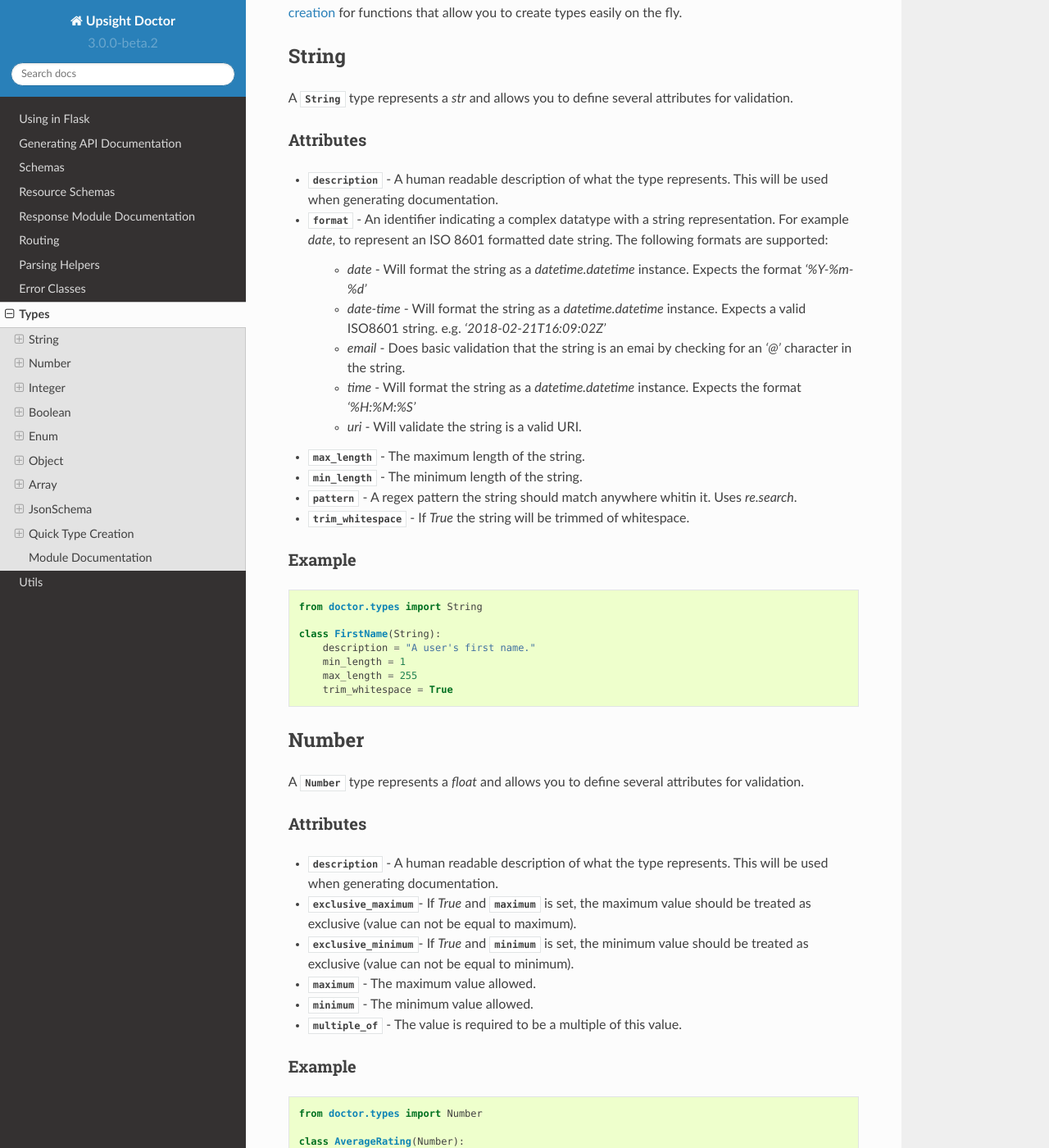
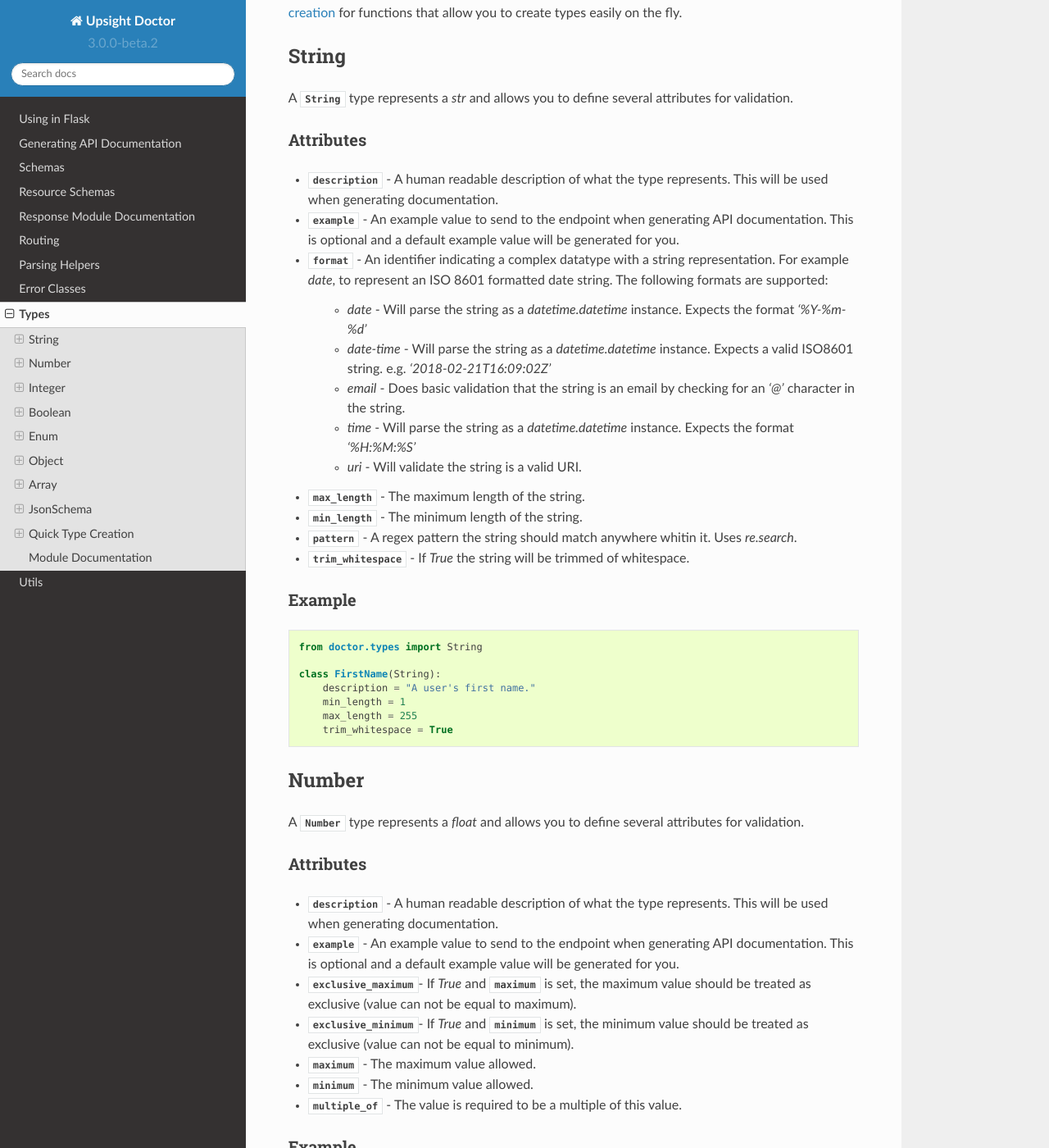
Before and after one commit to upsight/doctor, a Sphinx documentation site: the page built from docs/types.rst, in a window 1280 px wide and 1400 px high, scrolled down 204 px. Shown: the whole window at 82% size. Built offline with Sphinx 7.4.7 and the Read the Docs theme 2.0.0, drawn with Linux system fonts in a browser that asks for light colours; the version number is read from the project's files by our own code; some of the changed text lies outside the part shown.

Commit message:
Documentation fixes and addressing a few PR comments.

```diff
--- a/CHANGELOG.rst
+++ b/CHANGELOG.rst
@@ -8,8 +8,10 @@ V3.0.0-beta (2018-02-27)
 ------------------------
 
 - First beta release of 3.0. This is a backwards incompatible change.  It drops
-  support for python 2 and the usage of json schemas.  See the documentation
-  for more information.
+  support for python 2 and defining request parameters through the usage of json
+  schemas. It's still possible to use the json schemas from previous versions
+  of doctor to generate new doctor types using doctor.types.json_schema_type.
+  See the documentation for more information.
 
 v1.3.5 (2018-01-23)
 -------------------
--- a/docs/_logic_functions.rst
+++ b/docs/_logic_functions.rst
@@ -11,7 +11,7 @@ methods will be automatically generated for you based on your defined routes.
 The logic function signature will be used to determine what the request
 parameters are for the route/HTTP method and to determine which are required.
 Each parameter must specify a `type hint <https://docs.python.org/3/library/typing.html>`_
-which is a sublcass of one of the :ref:`builtin doctor types<doctor-types>`.
+which is a subclass of one of the :ref:`builtin doctor types<doctor-types>`.
 These types perform validation on the request parameters passed to the logic
 function. See :ref:`doctor-types` for more information.
 Any argument without a default value is considered required while others are
--- a/docs/types.rst
+++ b/docs/types.rst
@@ -20,17 +20,20 @@ Attributes
 
 * :attr:`~doctor.types.SuperType.description` - A human readable description
   of what the type represents.  This will be used when generating documentation.
+* :attr:`~doctor.types.SuperType.example` - An example value to send to the
+  endpoint when generating API documentation.  This is optional and a default
+  example value will be generated for you.
 * :attr:`~doctor.types.String.format` - An identifier indicating a complex
   datatype with a string representation. For example `date`, to represent an
   ISO 8601 formatted date string.  The following formats are supported:
 
-    * `date` - Will format the string as a `datetime.datetime` instance.  Expects
+    * `date` - Will parse the string as a `datetime.datetime` instance.  Expects
       the format `'%Y-%m-%d'`
-    * `date-time` - Will format the string as a `datetime.datetime` instance.
+    * `date-time` - Will parse the string as a `datetime.datetime` instance.
       Expects a valid ISO8601 string.  e.g. `'2018-02-21T16:09:02Z'`
-    * `email` - Does basic validation that the string is an emai by checking
+    * `email` - Does basic validation that the string is an email by checking
       for an `'@'` character in the string.
-    * `time` - Will format the string as a `datetime.datetime` instance.  Expects
+    * `time` - Will parse the string as a `datetime.datetime` instance.  Expects
       the format `'%H:%M:%S'`
     * `uri` - Will validate the string is a valid URI.
 
@@ -65,6 +68,9 @@ Attributes
 
 * :attr:`~doctor.types.SuperType.description` - A human readable description
   of what the type represents.  This will be used when generating documentation.
+* :attr:`~doctor.types.SuperType.example` - An example value to send to the
+  endpoint when generating API documentation.  This is optional and a default
+  example value will be generated for you.
 * :attr:`~doctor.types._NumericType.exclusive_maximum`- If `True` and
   :attr:`~doctor.types._NumericType.maximum` is set, the maximum value should
   be treated as exclusive (value can not be equal to maximum).
@@ -101,6 +107,9 @@ Attributes
 
 * :attr:`~doctor.types.SuperType.description` - A human readable description
   of what the type represents.  This will be used when generating documentation.
+* :attr:`~doctor.types.SuperType.example` - An example value to send to the
+  endpoint when generating API documentation.  This is optional and a default
+  example value will be generated for you.
 * :attr:`~doctor.types._NumericType.exclusive_maximum`- If `True` and the
   :attr:`~doctor.types._NumericType.maximum` is set, the maximum value should
   be treated as exclusive (value can not be equal to maximum).
@@ -145,6 +154,9 @@ Attributes
 
 * :attr:`~doctor.types.SuperType.description` - A human readable description
   of what the type represents.  This will be used when generating documentation.
+* :attr:`~doctor.types.SuperType.example` - An example value to send to the
+  endpoint when generating API documentation.  This is optional and a default
+  example value will be generated for you.
 
 Example
 #######
@@ -168,6 +180,9 @@ Attributes
 * :attr:`~doctor.types.SuperType.description` - A human readable description
   of what the type represents.  This will be used when generating documentation.
 * :attr:`~doctor.types.Enum.enum` - A list of `str` containing valid values.
+* :attr:`~doctor.types.SuperType.example` - An example value to send to the
+  endpoint when generating API documentation.  This is optional and a default
+  example value will be generated for you.
 
 Example
 #######
@@ -190,11 +205,14 @@ define properties and required properties.
 Attributes
 ##########
 
-* :attr:`~doctor.types.Object.additional_properties` - If `True` additional
-  properties will be allowed in the object that are not defined in
-  :attr:`~doctor.types.Object.properties`.
+* :attr:`~doctor.types.Object.additional_properties` - If `True`, additional
+  properties (that is, ones not defined in
+  :attr:`~doctor.types.Object.properties`) will be allowed.
 * :attr:`~doctor.types.SuperType.description` - A human readable description
   of what the type represents.  This will be used when generating documentation.
+* :attr:`~doctor.types.SuperType.example` - An example value to send to the
+  endpoint when generating API documentation.  This is optional and a default
+  example value will be generated for you.
 * :attr:`~doctor.types.Object.properties` - A dict containing a mapping of
   property name to expected type.
 * :attr:`~doctor.types.Object.required` - A list of required properties.
@@ -229,6 +247,9 @@ Attributes
   are allowed in the list.
 * :attr:`~doctor.types.SuperType.description` - A human readable description
   of what the type represents.  This will be used when generating documentation.
+* :attr:`~doctor.types.SuperType.example` - An example value to send to the
+  endpoint when generating API documentation.  This is optional and a default
+  example value will be generated for you.
 * :attr:`~doctor.types.Array.items` - The type each item should be, or a list of
   types where the position of the type in the list represents the type at that
   position in the array the item should be.
```
Also changed, not shown: README.rst (+12 -4 lines), docs/_routes.rst (+5 -2 lines), 2 other files.
